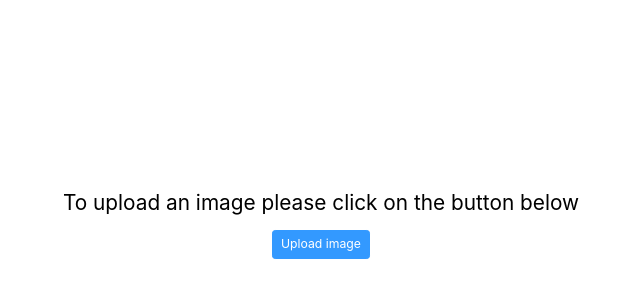
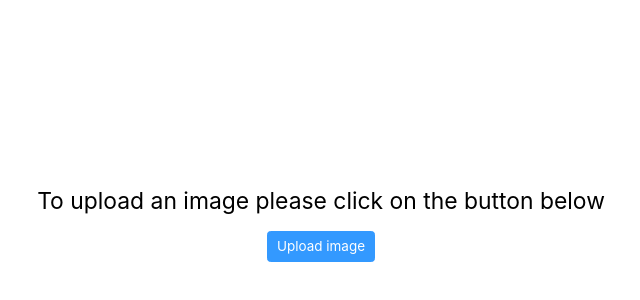
Before and after one commit to kofatol/image-uploader, a React (Create React App) app: page / in a window 1280 px wide. Shown: the part 174-474 px from the top of the page, without its empty margins (319-959 px from the left). Built offline with nearby package versions, Linux system fonts and the light colour scheme.

Commit message:
global font-size fix

```diff
--- a/src/index.css
+++ b/src/index.css
@@ -14,7 +14,7 @@
 }
 
 html {
-  font-size: calc(60% + 0.8vmin);
+  font-size: calc(70% + 0.8vmin);
 }
 
 html,
```
